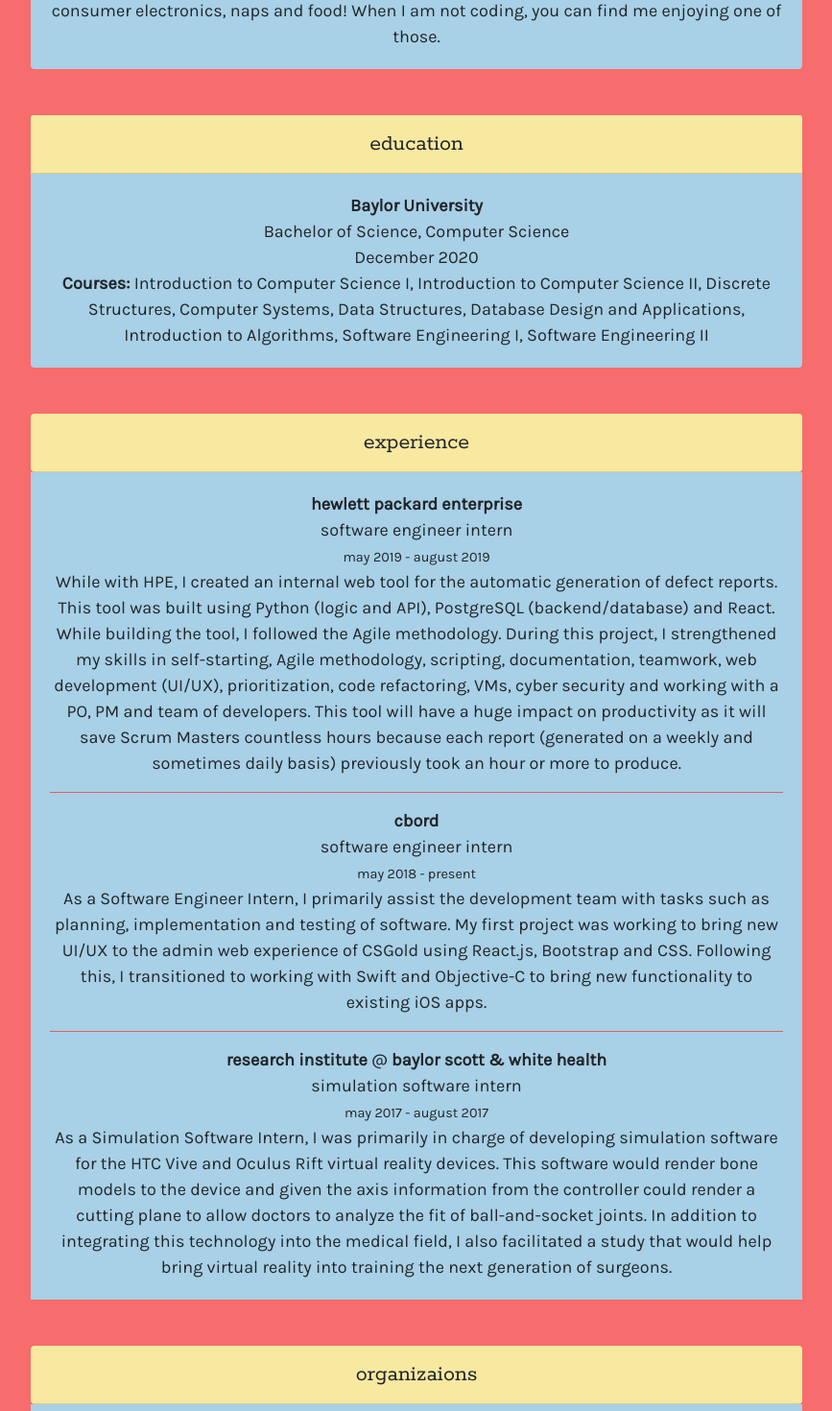
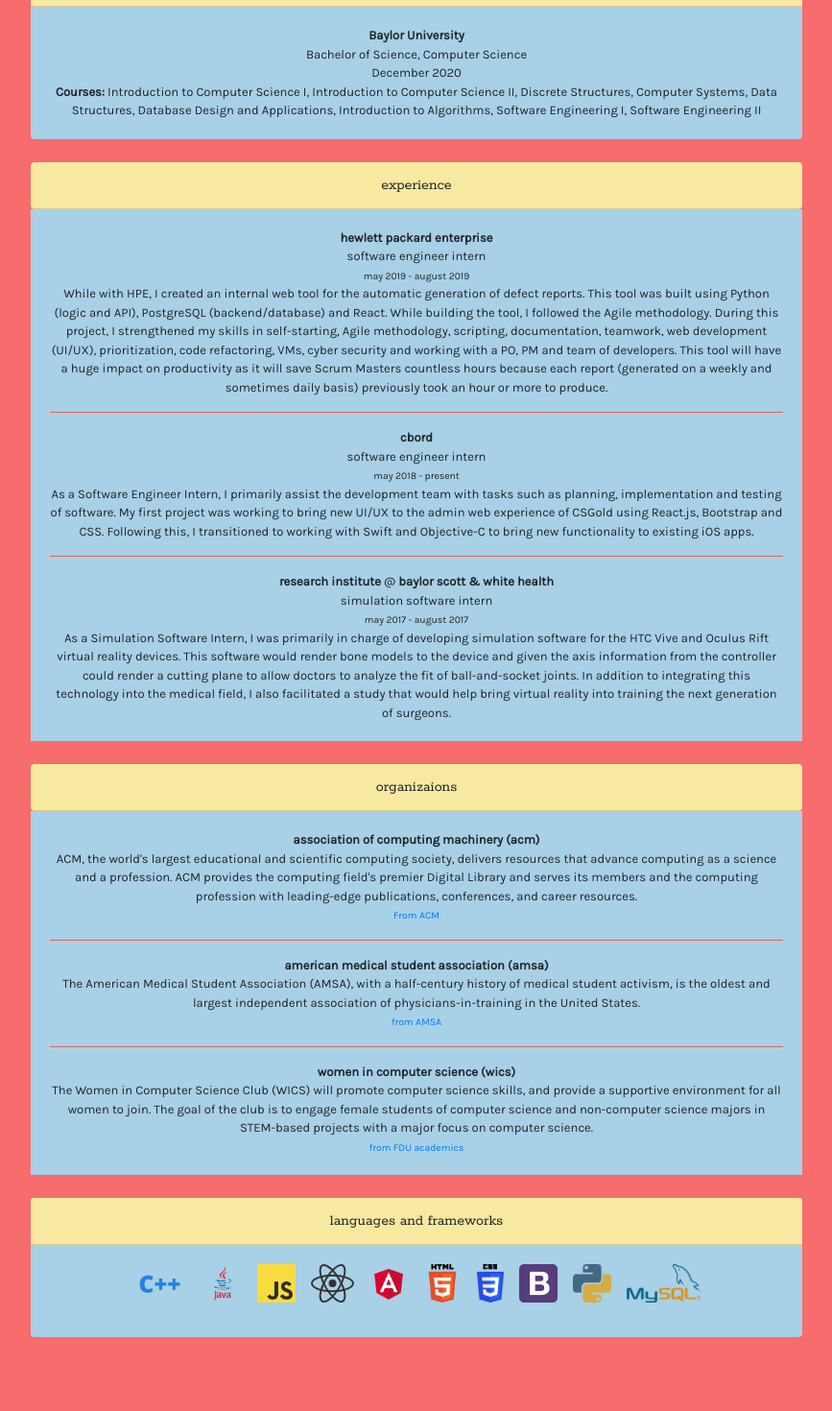
Before and after one commit to mrdariussherman/new-web-resume, a React (Create React App) app: page / in a window 1280 px wide. Shown: the part 900-2370 px from the top of the page at 96% size, without its empty margins (206-1073 px from the left). After the commit the page ends 2317 px from the top, so only its background shows below. Built offline with nearby package versions, Linux system fonts and the light colour scheme.

Commit message:
sizing for web deploy

```diff
--- a/src/App.css
+++ b/src/App.css
@@ -2,7 +2,7 @@
   background-color: #24305e;
   color: #f76c51;
   font-family: 'Source Code Pro', monospace;
-  font-size: large;
+  font-size: small;
   letter-spacing: .2em;
 }
 
@@ -12,31 +12,31 @@
 }
 
 .Content {
-  margin-top: 7em;
+  margin-top: 2em;
 }
 
 .body-color:last-child {
   background-color: #A8D0E6;
   font-family: 'Karla', sans-serif;
-  font-size: large;
+  font-size: small;
 }
 
 .header-color:first-child {
   background-color: #F8E9A1;
   font-family: 'Rokkitt', serif;
-  font-size: x-large;
+  font-size: medium;
 }
 
 .body-color {
   background-color: #A8D0E6;
   font-family: 'Karla', sans-serif;
-  font-size: large;
+  font-size: small;
 }
 
 .header-color {
   background-color: #F8E9A1;
   font-family: 'Rokkitt', serif;
-  font-size: x-large;
+  font-size: medium;
 }
 
 @keyframes App-logo-spin {
@@ -64,5 +64,5 @@
 }
 
 .language {
-  max-height: 70px;
+  max-height: 40px;
 }
--- a/src/education.js
+++ b/src/education.js
@@ -3,7 +3,7 @@
 export class Education extends React.Component {
     render() {
         return (
-            <div className="card border-0 rounded body-color mt-5">
+            <div className="card border-0 rounded body-color mt-4">
                 <div className="card-header header-color">
                     education
                 </div>
--- a/src/experience.js
+++ b/src/experience.js
@@ -3,7 +3,7 @@
 export class Experience extends React.Component {
     render() {
         return (
-            <div className="container p-0 mt-5">
+            <div className="container p-0 mt-4">
                 <div className="card-header rounded header-color">
                     experience
                 </div>
--- a/src/languages.js
+++ b/src/languages.js
@@ -14,7 +14,7 @@
 export class Languages extends React.Component {
     render() {
         return (
-            <div className="card border-0 rounded body-color mt-5">
+            <div className="card border-0 rounded body-color mt-4">
                 <div className="card-header header-color">
                     languages and frameworks
                 </div>
--- a/src/organizations.js
+++ b/src/organizations.js
@@ -3,7 +3,7 @@
 export class Organzations extends React.Component {
     render(){
         return (
-            <div className="container p-0 mt-5">
+            <div className="container p-0 mt-4">
                 <div className="card-header rounded header-color">
                     organizaions
                 </div>
--- a/src/resume.js
+++ b/src/resume.js
@@ -10,7 +10,7 @@
 export class Resume extends React.Component {
     render() {
         return(
-          <div className="container-fluid text-center align-content-center mb-5">
+          <div className="container-fluid text-center align-content-center mb-4">
               <div className="row align-content-center text-center">
                   <div className="col">
                       <Header.Header/>
```
